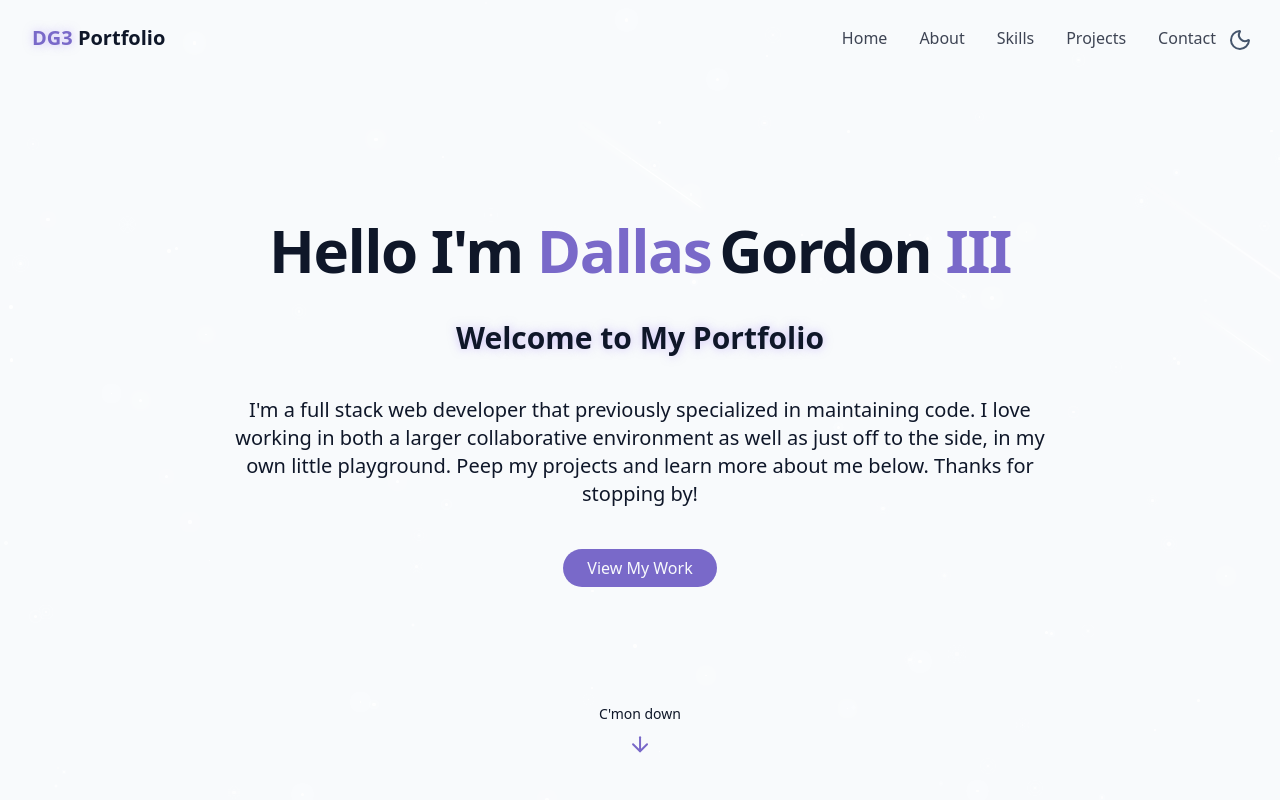
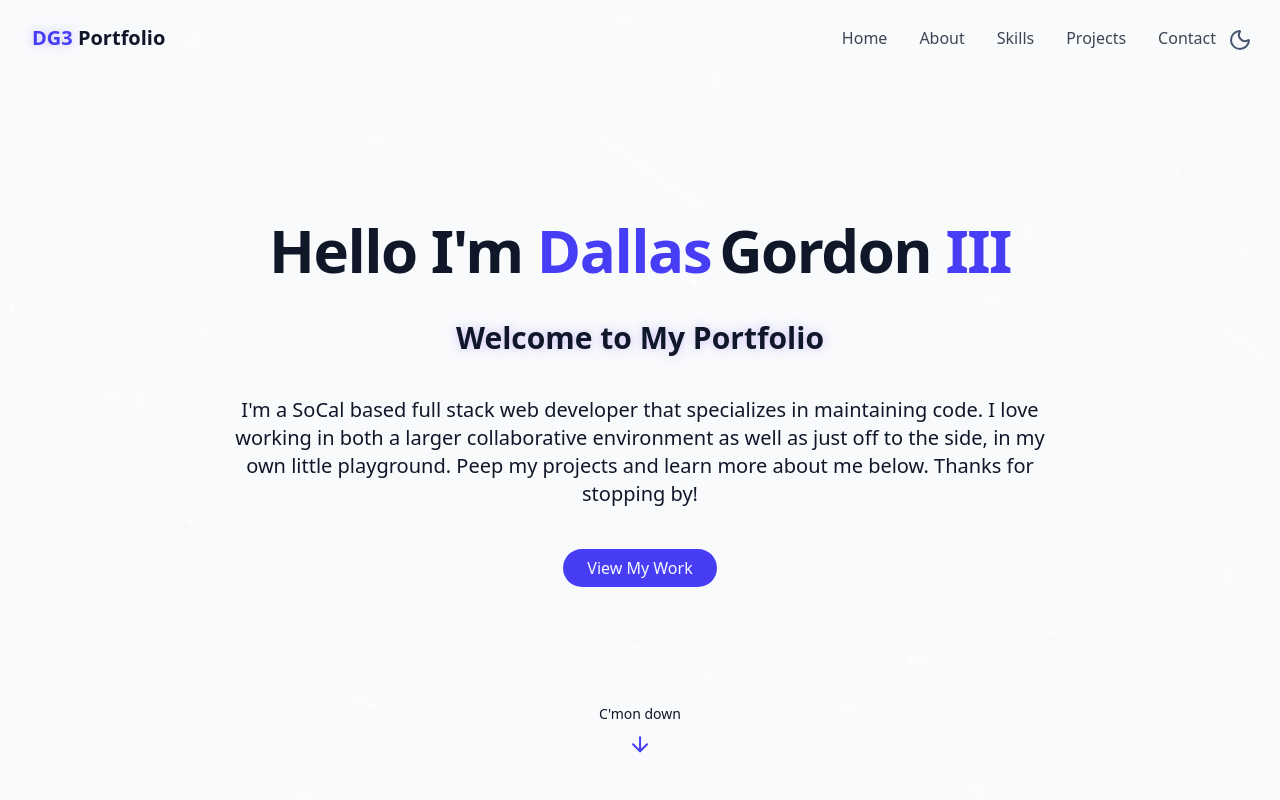
Before and after one commit to tkdguy85/my-portfolio, a React (Vite) app in the folder react-portfolio-project/: page / in a window 1280 px wide. Shown: the top 800 px of the page. Built offline with nearby package versions, Linux system fonts and the light colour scheme.

Commit message:
Build settings updated

```diff
--- a/react-portfolio-project/src/components/HeroSection.jsx
+++ b/react-portfolio-project/src/components/HeroSection.jsx
@@ -18,7 +18,7 @@ export const HeroSection = () => {
 
         <h2 className="text-2xl md:text-3xl font-bold my-10 text-glow">Welcome to My Portfolio</h2>
 
-        <p className="text-lg md:text-xl mb-8 text-muted-foreground max-2-2xl mx-auto opacity-0 animate-fade-in-delay-3">I'm a full stack web developer that previously specialized in maintaining code. I love working in both a larger collaborative environment as well as just off to the side, in my own little playground. Peep my projects and learn more about me below. Thanks for stopping by!</p>
+        <p className="text-lg md:text-xl mb-8 text-muted-foreground max-2-2xl mx-auto opacity-0 animate-fade-in-delay-3">I'm a SoCal based full stack web developer that specializes in maintaining code. I love working in both a larger collaborative environment as well as just off to the side, in my own little playground. Peep my projects and learn more about me below. Thanks for stopping by!</p>
 
         <div className="pt-4 opacity-0 animate-fade-in-delay-4">
           <a
--- a/react-portfolio-project/src/index.css
+++ b/react-portfolio-project/src/index.css
@@ -73,9 +73,9 @@
   :root {
     --background: 210 40% 98%;
     --foreground: 222 47% 11%;
-    --card: 0 0% 100%;
+    --card: 0 20% 100%;
     --border: 214 32% 91%;
-    --primary: 250 47% 60%;
+    --primary: 243 90% 60%;
     --primary-foreground: 210 40% 98%;
   }
 
@@ -84,8 +84,8 @@
     --background: 222 47% 4%;
     --foreground: 213 31% 91%;
     --card: 222 47% 8%;
-    --border: 217 33% 20%;
-    --primary: 250 65% 65%;
+    --border: 210 33% 30%;
+    --primary: 243 100% 58%;
     --primary-foreground: 213 31% 91%;
   }
 
```
Also changed, not shown: 1 other file (tests, documents, lock files or other folders).
